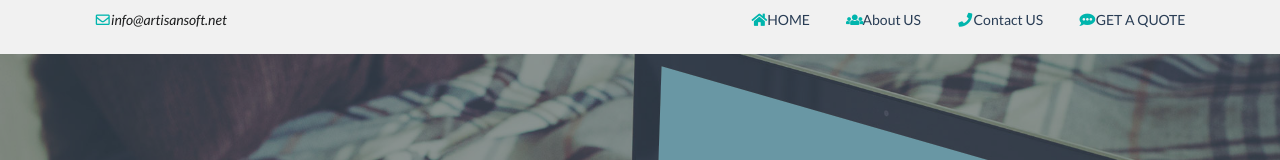
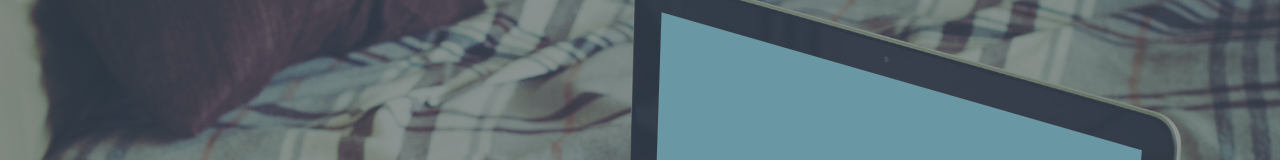
Before and after one commit to bhaskar493/my3e, a plain HTML site: page index.html in a window 1280 px wide. Shown: the top 160 px of the page. Drawn offline with nearby package versions, Linux system fonts and the light colour scheme.

Commit message:
Update index.html

```diff
--- a/index.html
+++ b/index.html
@@ -19,33 +19,7 @@
 
   </head>
   <body class="demo-4">
-    <div class="ui secondary icon menu">
-        <div class="ui container">
-          <div class="item">
-            <i class="active teal mail outline icon animated infinite flash"></i>
-            <i class="black">info@artisansoft.net</i>
-          </div>
-          <div class="right menu">
-            <div class="item">
-              <i class="active teal home icon animated rollIn"></i>
-              <a href="#">HOME</a>
-            </div>
-            <div class="item">
-              <i class="active teal users icon animated infinite bounce"></i>
-              <a href="assets/template/aboutus.html">About US</a>
-            </div>
-            <div class="item">
-              <i class="active teal call icon animated infinite bounce"></i>
-              <a href="#">Contact US</a>
-            </div>
-            <div class="item">
-              <i class="active teal talk icon animated infinite bounce"></i>
-              <a href="#">GET A QUOTE</a>
-            </div>
-          </div>
 
-      </div>
-      </div>
 
 		<div class="container">
 
```
